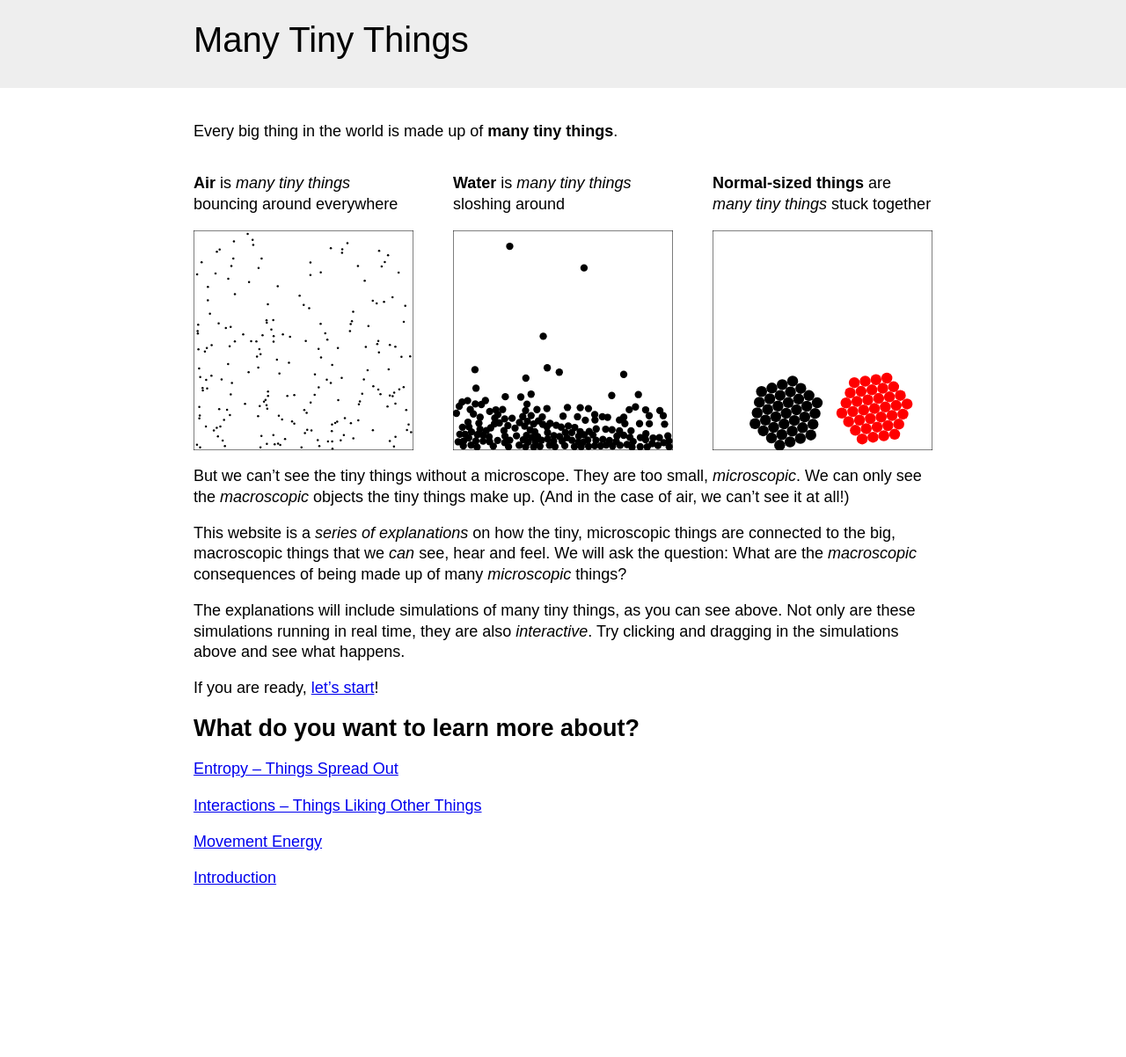
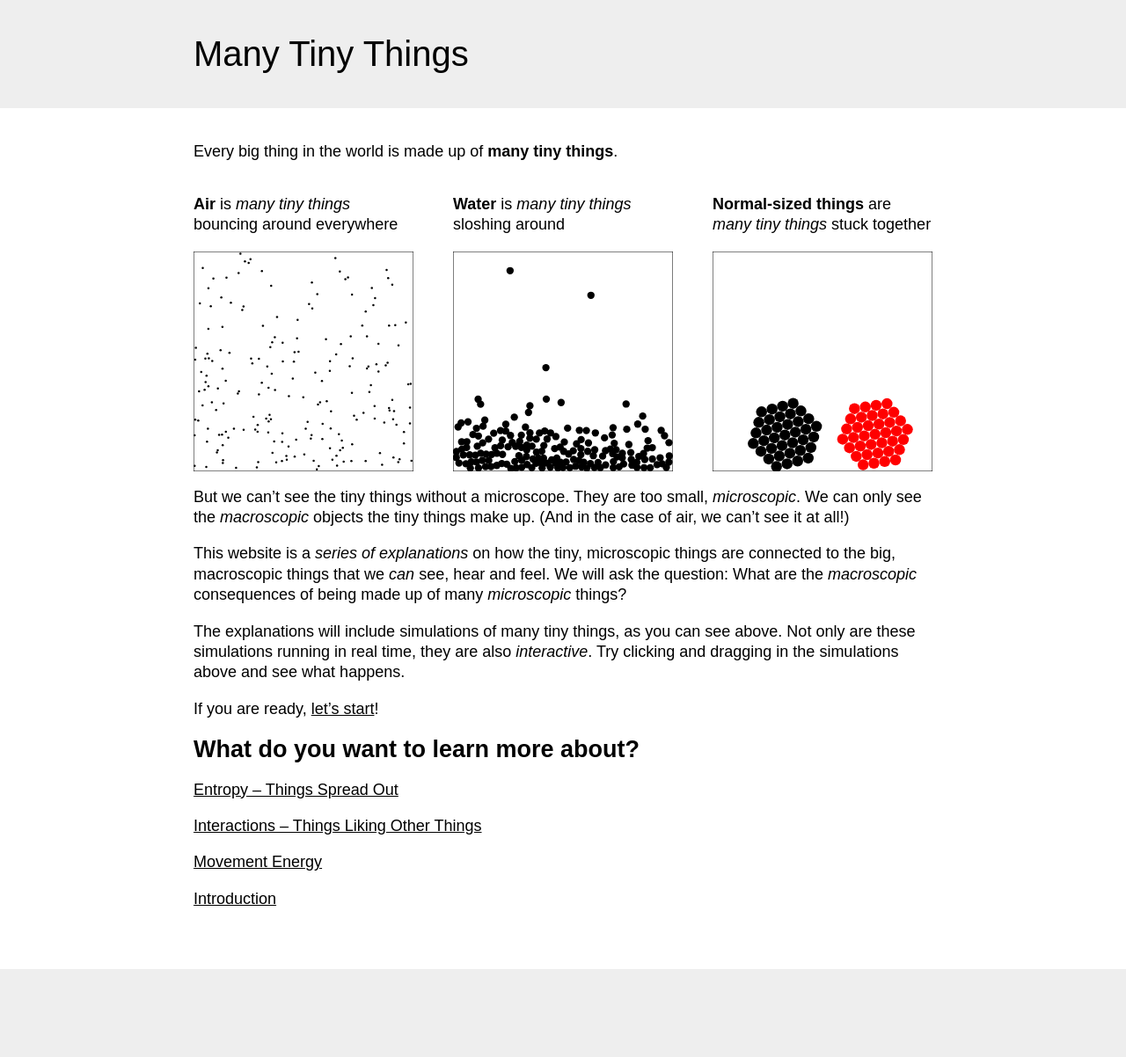
Before and after one commit to ManyTinyThings/ManyTinyThingsWeb, a Jekyll site: the page built from index.markdown, in a window 1280 px wide. Shown: the whole page at 88% size. Built offline with Jekyll 4.4.1, drawn with Linux system fonts in a browser that asks for light colours; before the commit the page ends 1049 px from its top, so only the background shows below that.

Commit message:
next-link in footer, more flexbox

```diff
--- a/_layouts/default.html
+++ b/_layouts/default.html
@@ -20,9 +20,7 @@
 </head>
 <body>
 <header>
-    <div class="wrapper">
-        <a class="siteTitle" href="{{ site.baseurl }}/">{{ site.title | escape }}</a>
-    </div>
+    <a class="siteTitle" href="{{ site.baseurl }}/">{{ site.title | escape }}</a>
 </header>
 <div id="body">
 	<div class="navigationArea">
@@ -44,5 +42,10 @@
 		{% endif %}
 	</div>
 </div>
+<footer>
+	{% if page.next %}
+		<a href="{{ site.baseurl }}{{ page.next }}">Next »</a>
+	{% endif %}
+</footer>
 </body>
 </html>
--- a/assets/style.sass
+++ b/assets/style.sass
@@ -7,6 +7,39 @@
 $backgroundColor: #eee
 $linkColor: #000
 $contentWidth: 840px
+$contentPadding: 50px
+$titleFontSize: 40px
+
+
+// general elements
+
+a
+    color: $linkColor
+
+input[type="range"]
+    -webkit-appearance: none
+    width: 250px
+    focus-outline: none
+
+    &::-webkit-slider-runnable-track
+        height: 10px
+        background: #ddd
+        border: none
+        border-radius: 5px
+
+    &::-webkit-slider-thumb
+        -webkit-appearance: none
+        width: 30px
+        height: 30px
+        border-radius: 50%
+        background: black
+        margin-top: -10px
+
+canvas
+    display: block
+
+    &:active
+        cursor: default
 
 html, body
     margin: 0
@@ -15,52 +48,76 @@ html, body
     font-size: 18px
     line-height: 130%
 
+    display: flex
+    flex-direction: column
+    min-height: 100vh
+
+
+// layout
 
 header
     background-color: $backgroundColor
     min-height: 100px
     display: flex
-    align-items: center
+    justify-content: center
 
     .siteTitle
-        font-size: 40px
+        width: $contentWidth
+        padding: $contentPadding
+        font-size: $titleFontSize
         text-decoration: none
 
         &,
         &:visited
             color: black
 
-// layout
+
 
 #body
+    flex: 1
     display: flex
     justify-content: center
     align-items: stretch
 
+footer
+    min-height: 100px
+    background-color: $backgroundColor
+
+    display: flex
+
+    a
+        flex: 1
+        @extend .centerContent
+        text-decoration: none
+        font-size: $titleFontSize
+
+        color: transparent
+
+        &:hover
+            color: $linkColor
+            cursor: pointer
+
 
 #content
     width: $contentWidth
-    padding: 20px
+    padding: $contentPadding
+    margin-top: -30px
 
 .navigationArea
-    flex: 1 1
+    flex: 1
 
     display: flex
-    align-items: stretch
 
     a
-        flex: 1 1
+        flex: 1
 
-        display: flex
-        align-items: center
-        justify-content: center
+        @extend .centerContent
 
         font-size: 100px
         font-family: serif
         text-decoration: none
 
         color: transparent
-        transition: color 0.1s, background-color 0.1s
 
         cursor: default
 
@@ -68,11 +125,6 @@ header
             color: $linkColor
             background-color: $backgroundColor
             cursor: pointer
-
-
-.wrapper
-    width: $contentWidth
-    margin: 0 auto
 
 .twoColumn
     width: 400px
@@ -94,8 +146,7 @@ header
 // toolbar
 
 .toolbar
-    display: flex
-    flex-direction: row
+    @extend .flex
 
     .tool.selected
         font-weight: bold
@@ -106,9 +157,7 @@ header
 // pages
 
 .page
-    margin-top: 20px
-    display: flex
-    justify-content: space-between
+    @extend .flex
 
 .navigationBar
     display: flex
@@ -155,36 +204,16 @@ header
         @extend .outsideMargin
         content: "☑"
 
-// general
-
-input[type="range"]
-    -webkit-appearance: none
-    width: 250px
-    focus-outline: none
-
-    &::-webkit-slider-runnable-track
-        height: 10px
-        background: #ddd
-        border: none
-        border-radius: 5px
-
-    &::-webkit-slider-thumb
-        -webkit-appearance: none
-        width: 30px
-        height: 30px
-        border-radius: 50%
-        background: black
-        margin-top: -10px
-
-canvas
-    display: block
-
-    &:active
-        cursor: default
+// general classes
 
 .flex
     display: flex
     justify-content: space-between
+
+.centerContent
+    display: flex
+    align-items: center
+    justify-content: center
 
 .hidden
     display: none
```
